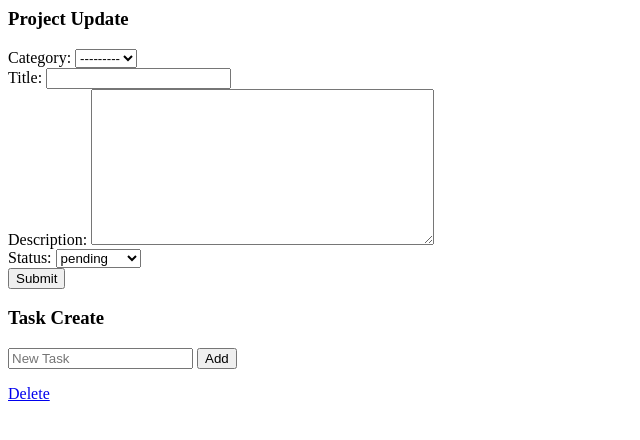
After one commit to amlinked/django-pm, a Django app: template projects/templates/project/update.html in a window 1280 px wide. The commit adds this page. Shown: the top 440 px of the page, without its empty margins (0-640 px from the left). Run offline with Django 5.2, Linux system fonts and the light colour scheme; the template is opened without the code that fills it: values that come from a table or form of the project are taken from there, others are empty.

Commit message:
Project Managemnet

```diff
--- a/projects/forms.py
+++ b/projects/forms.py
@@ -3,7 +3,6 @@ from django import forms
 
 
 class ProjectCreateForm(forms.ModelForm):
-
     class Meta:
         model = models.Project
         fields = ("category","title","description")
@@ -11,6 +10,17 @@ class ProjectCreateForm(forms.ModelForm):
             'category' : forms.Select(),
             'title' : forms.TextInput(),
             'description':forms.Textarea()
+        }
 
 
+class ProjectUpdateForm(forms.ModelForm):
+    class Meta:
+        model = models.Project
+        fields = ("category","title","description", "status")
+        widgets = {
+            'category' : forms.Select(),
+            'title' : forms.TextInput(),
+            'description':forms.Textarea(),
+            'status':forms.Select()
+
         }
--- a/projects/models.py
+++ b/projects/models.py
@@ -35,7 +35,7 @@ class Project(models.Model):
 
 
 class Task(models.Model):
-    description = models.TextField(max_length=200)
+    description = models.TextField()
     is_complated = models.BooleanField(default=False)
     project = models.ForeignKey(Project, on_delete=models.CASCADE)
 
--- a/projects/templates/project/list.html
+++ b/projects/templates/project/list.html
@@ -3,11 +3,9 @@
     <h3>{% trans 'Project List' %}</h3>
     <ul>
         {%for project in object_list %}
-            <li> {{ project.title }} </li>
+            <li> {{ project.title }} , <a href="{% url 'project_update' project.id %}">Update</a> </li>
         {% empty %}
             <li>{% trans 'Thera are no Project to show' %} </li>
-
-
         {% endfor %}
     </ul>
 {% endblock %}
--- /dev/null
+++ b/projects/templates/project/task.html
@@ -0,0 +1,31 @@
+{% load i18n %}
+
+    <h3>{% trans 'Task Create' %}</h3>
+
+    <ul>
+    {% for task in project.task_set.all %}
+        <form method='POST' action="{% url 'task_update' task.id %}">
+            {% csrf_token %}
+            <input type='checkbox'
+                   name='is_complated'
+                   {% if task.is_complated%} checked {% endif %}
+                   onchange = "this.form.submit()"
+            />
+
+            {% if task.description %}
+                <li>{{ task.description }}</li>
+            {% endif %}
+        </form>
+        <form method='POST' action="{% url 'task_delete' task.id%}">
+            {% csrf_token %}
+            <button type='submit'>Delete</button>
+        </form>
+    {% endfor %}
+    </ul>
+
+    <form method='POST' action="{% url 'task_create' %}">
+        {% csrf_token %}
+        <input type='hidden' value='{{ project.id }}' name='project' />
+        <input type='text' name='description' placeholder='{% trans "New Task" %}' />
+        <input type='submit' value='{% trans "Add" %}'/>
+    </form>
--- /dev/null
+++ b/projects/templates/project/update.html
@@ -0,0 +1,14 @@
+{% load i18n %}
+{% block content %}
+    <h3>{% trans 'Project Update' %}</h3>
+
+    <form method='POST'>
+        {% csrf_token %}
+        {{form}}
+        <input type='submit' value='Submit'/>
+    </form>
+    {% include 'project/task.html' with project=object %}
+
+    <a href="{% url 'project_delete' object.id %}">Delete</a>
+
+{% endblock %}
--- a/projects/urls.py
+++ b/projects/urls.py
@@ -3,5 +3,11 @@ from . import views
 
 urlpatterns = [
     path('', views.ProjectListView.as_view(),  name='project_list'),
-    path('project/create',views.ProjectCreateView.as_view(),name='project_create')
+    path('project/create/',views.ProjectCreateView.as_view(),name='project_create'),
+    path('project/update/<int:pk>/',views.ProjectUpdateView.as_view(),name='project_update'),
+    path('project/delete/<int:pk>/',views.ProjectDeleteView.as_view(),name='project_delete'),
+
+    path('task/create' , views.TaskCreateView.as_view(), name='task_create'),
+    path('task/update/<int:pk>/', views.TaskUpdateView.as_view(), name='task_update'),
+    path('task/delete/<int:pk>',views.TaskdeleteView.as_view(),name='task_delete'),
 ]
```
Also changed, not shown: projects/templates/project/delete.html (added, +11 -0 lines), projects/views.py (+37 -3 lines), projects/migrations/0003_alter_task_description.py (added).
